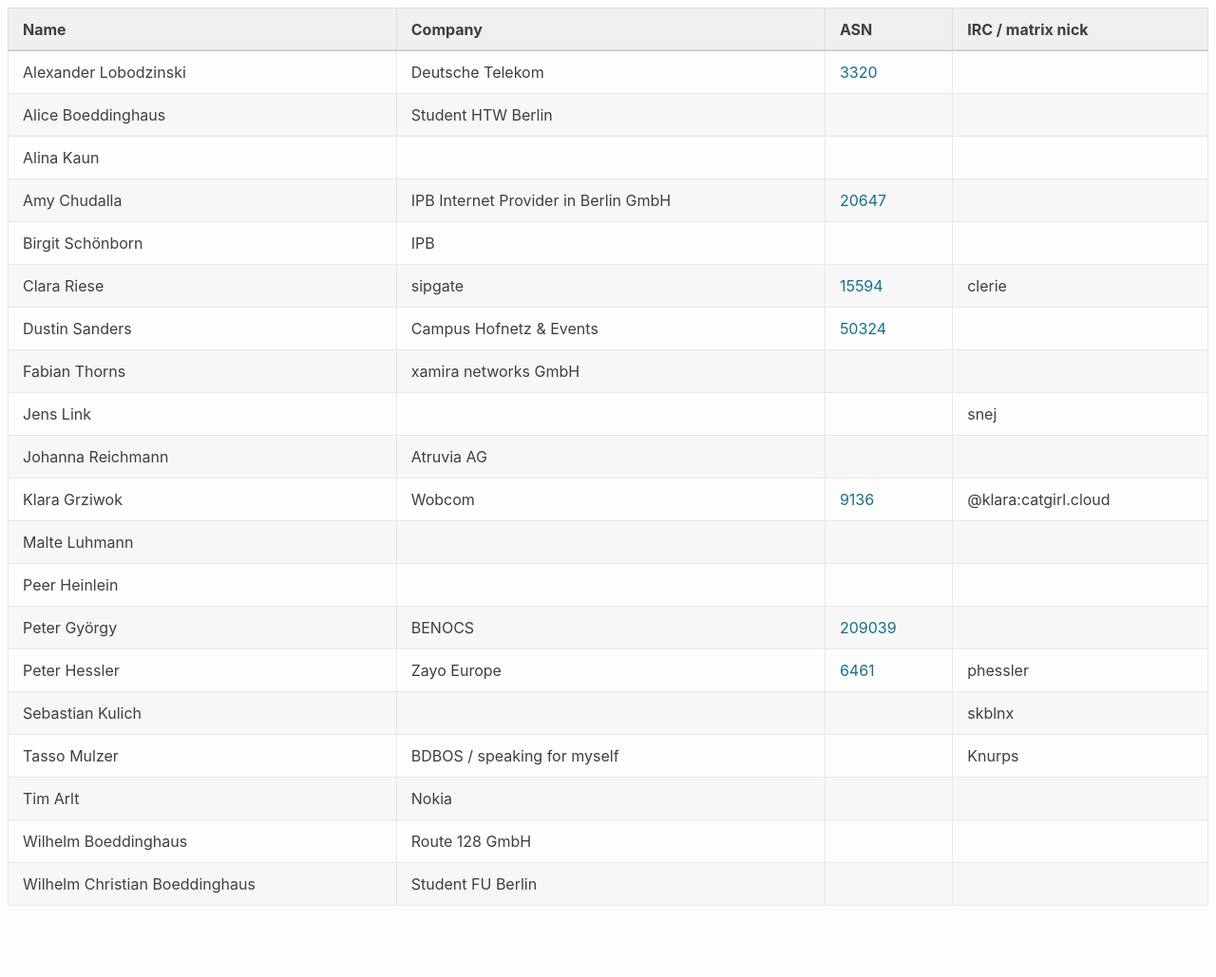
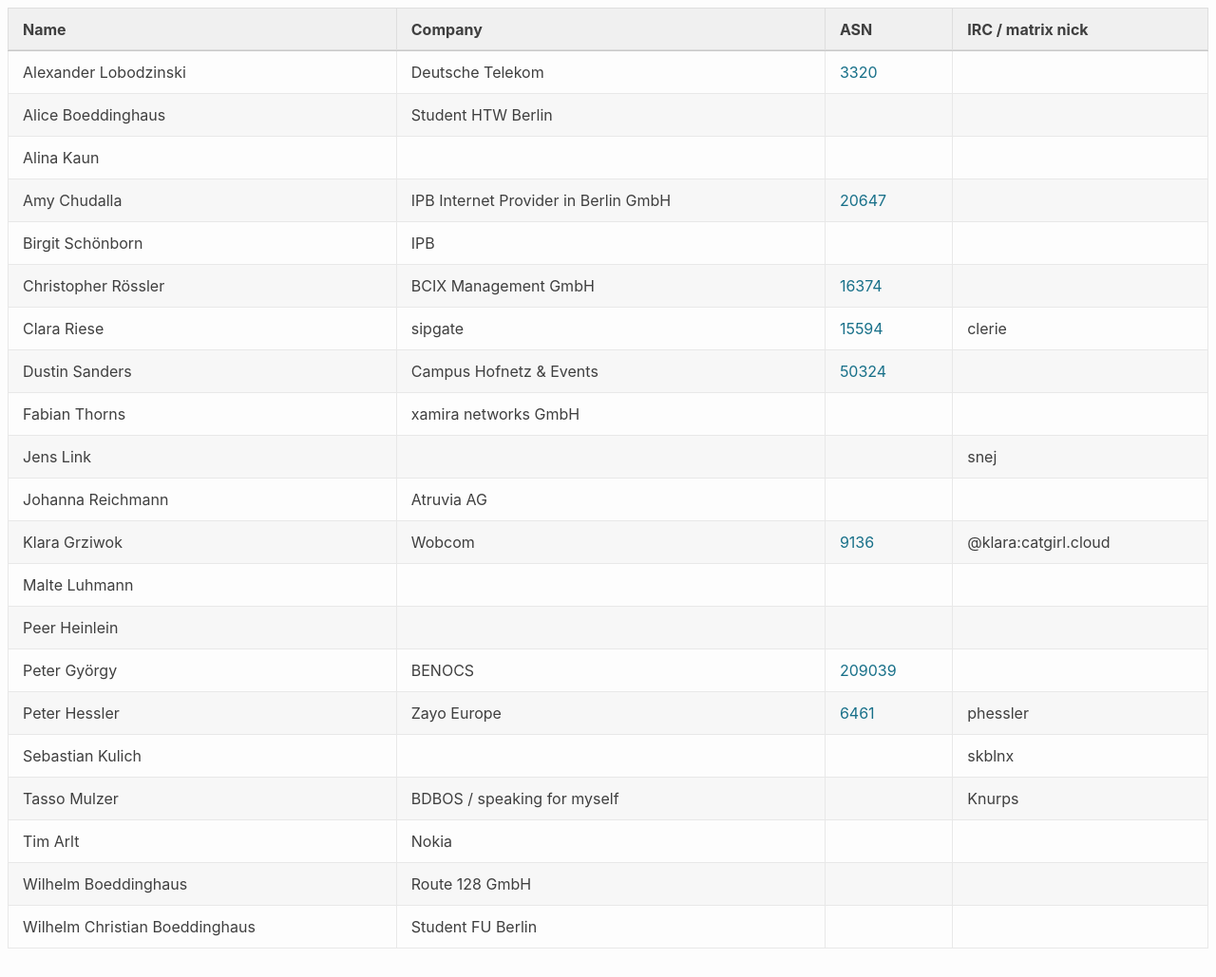
Before and after one commit to denog/pretix-attendeelist, a Jekyll site: the page built from denogmeetup25-03/index.markdown, in a window 1280 px wide and 1029 px high. Shown: the whole window at 95% size. Built offline with Jekyll 4.4.1, drawn with Linux system fonts in a browser that asks for light colours.

Commit message:
Latest data: Wed Feb 19 08:11:19 UTC 2025

```diff
--- a/_data/attendees_denogmeetup25-03.json
+++ b/_data/attendees_denogmeetup25-03.json
@@ -28,6 +28,12 @@
     "company": "IPB",
     "irc": null,
     "asn": null
+  },
+  {
+    "name": "Christopher Rössler",
+    "company": "BCIX Management GmbH",
+    "irc": null,
+    "asn": "16374"
   },
   {
     "name": "Clara Riese",
```
